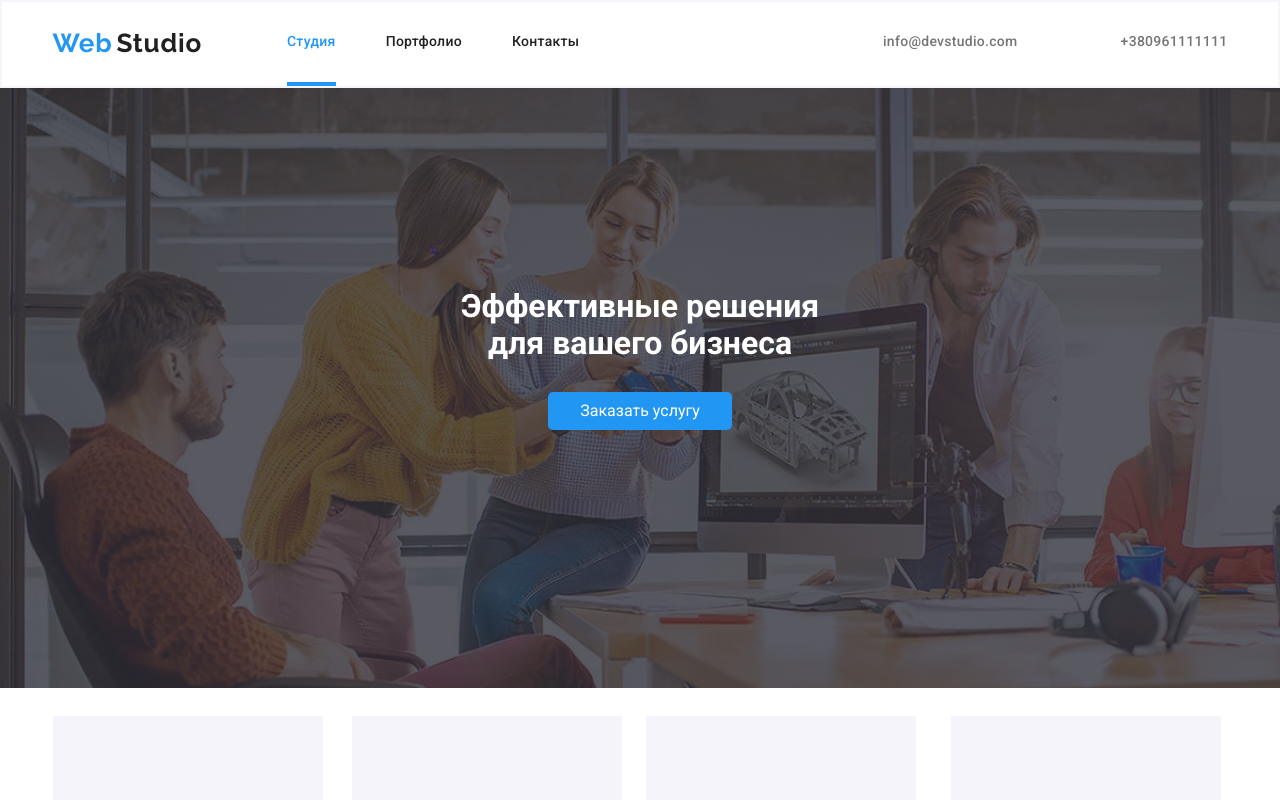
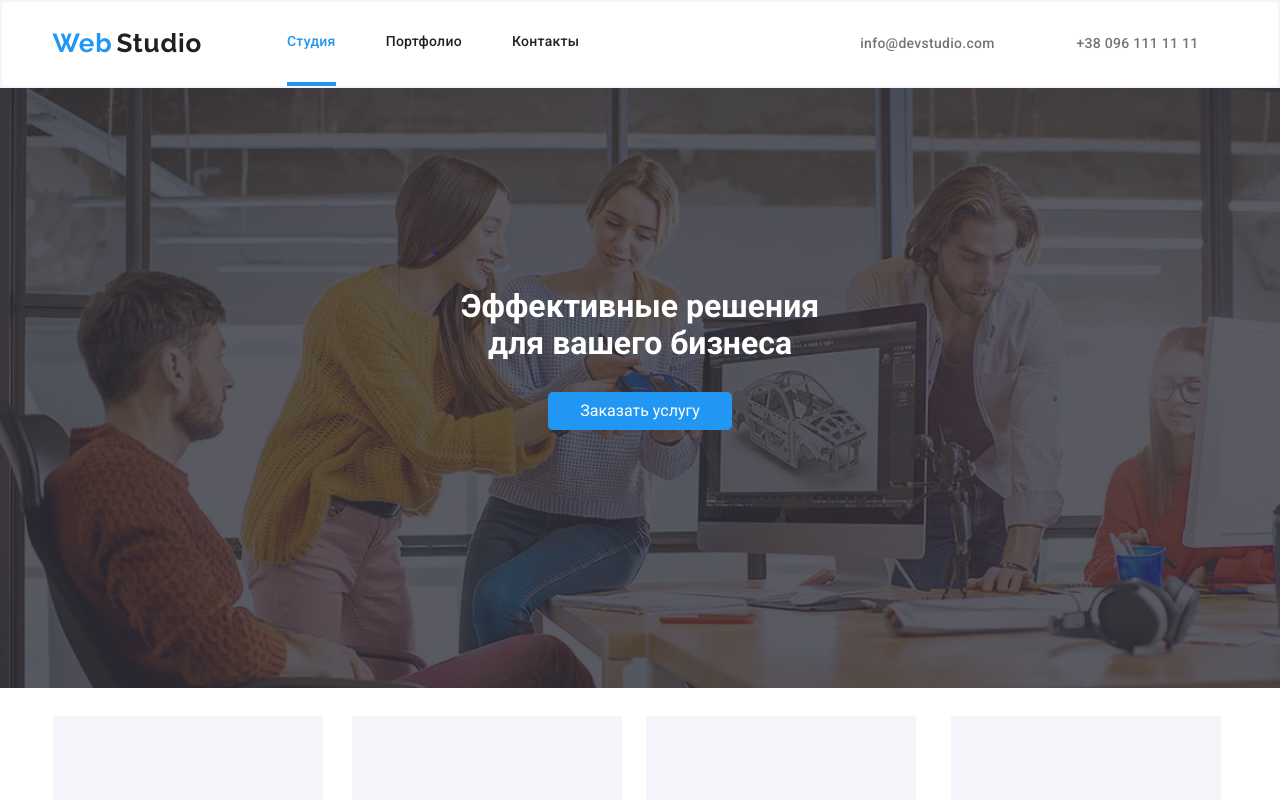
Before and after one commit to sergiipoliakov/goit-markup-hw-04, a plain HTML site: page index.html in a window 1280 px wide. Shown: the top 800 px of the page. Drawn offline with nearby package versions, Linux system fonts and the light colour scheme.

Commit message:
litlle chenges

```diff
--- a/css/main.css
+++ b/css/main.css
@@ -139,27 +139,30 @@
   .auth-nav {
     display: flex;
     margin-left: auto;
-
   }
 
-  .auth-nav .item + .item {
-    margin-left: 30px;
-  }
-  .auth-nav .link {
+  .auth-nav-link {
     display:flex;
-
-
+    justify-content: center;
+    align-items: center;
     height: 20px;
-    width: 180px;
+    width: 210px;
     color: var(--title-text-color);
+    fill: var(--title-text-color);
     font-weight: 500;
     font-size: 14px;
     line-height: 1.14;
     letter-spacing: 0.02em;
     text-decoration: none;
   }
-  .auth-nav .link:hover,
-  .auth-nav .link:focus {
+
+  .auth-nav-icon {
+    width: 20px;
+    margin-right: 10px;
+  }
+
+  .auth-nav-link:hover,
+  .auth-nav-link:focus {
       color: var(--accent-color);
       fill: var(--accent-color);
   }
--- a/index.html
+++ b/index.html
@@ -22,18 +22,18 @@
           <li class="item"><a href="" class="link">Контакты</a></li>
         </ul>
         <ul class="auth-nav list">
-          <li class="item">
-              <a href="mailto:info@devstudio.com" class="link">
-                <svg>
+          <li class="auth-nav-item">
+              <a href="mailto:info@devstudio.com" class="auth-nav-link">
+                <svg class="auth-nav-icon">
                   <use href="./image/sprite.svg#icon-envelope"></use>
                 </svg>
                  info@devstudio.com</a></li>
-          <li class="item">
-              <a href="tel:+380961111111" class="link">
-                <svg>
+          <li class="auth-nav-item">
+              <a href="tel:+380961111111" class="auth-nav-link">
+                <svg class="auth-nav-icon">
                   <use href="./image/sprite.svg#icon-smartphone"></use>
                 </svg>
-                +380961111111</a></li>
+                +38 096 111 11 11</a></li>
         </ul>
       </nav>
     </header>
```
Lines whose indentation alone changed are shown as unchanged.
